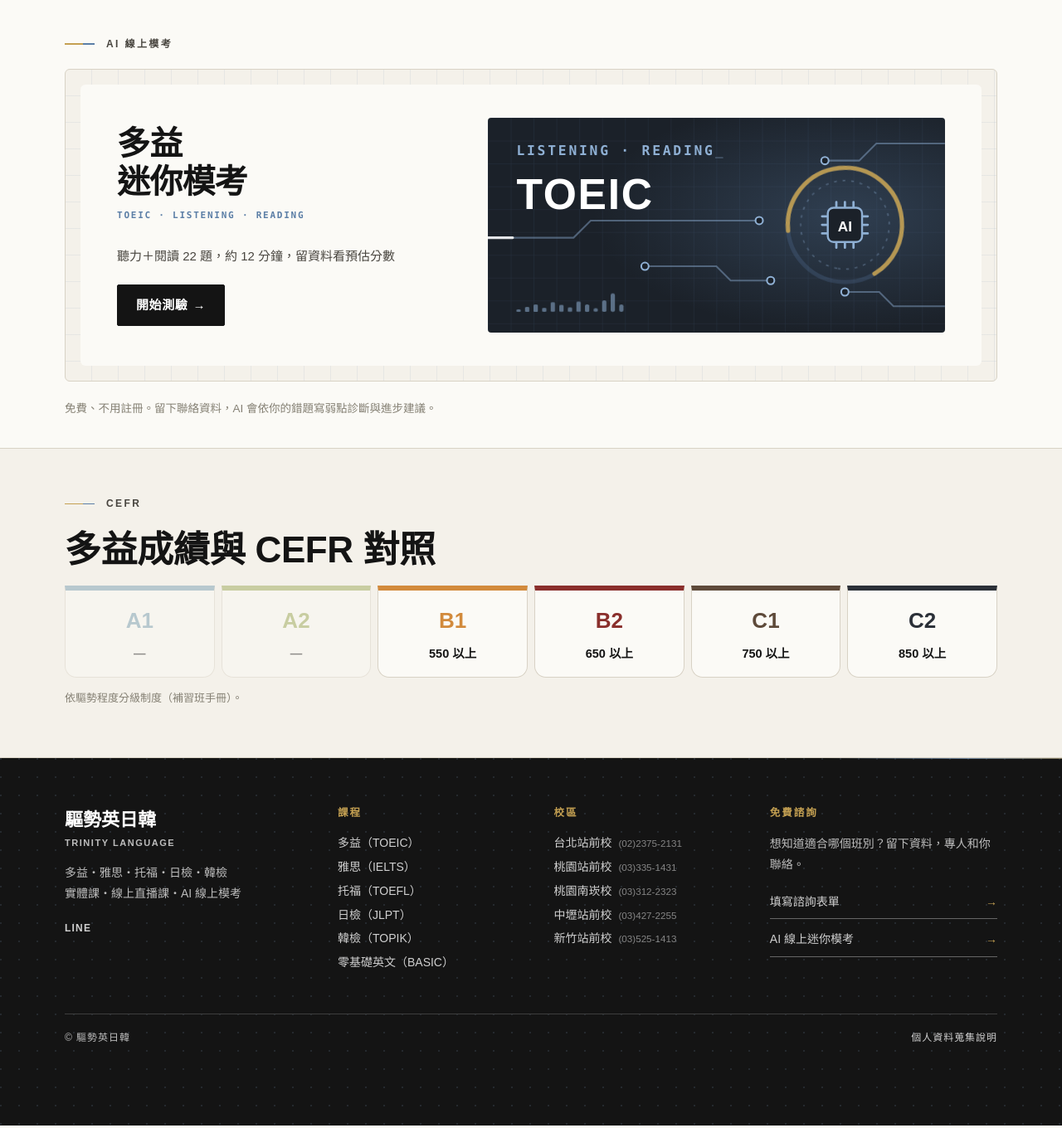
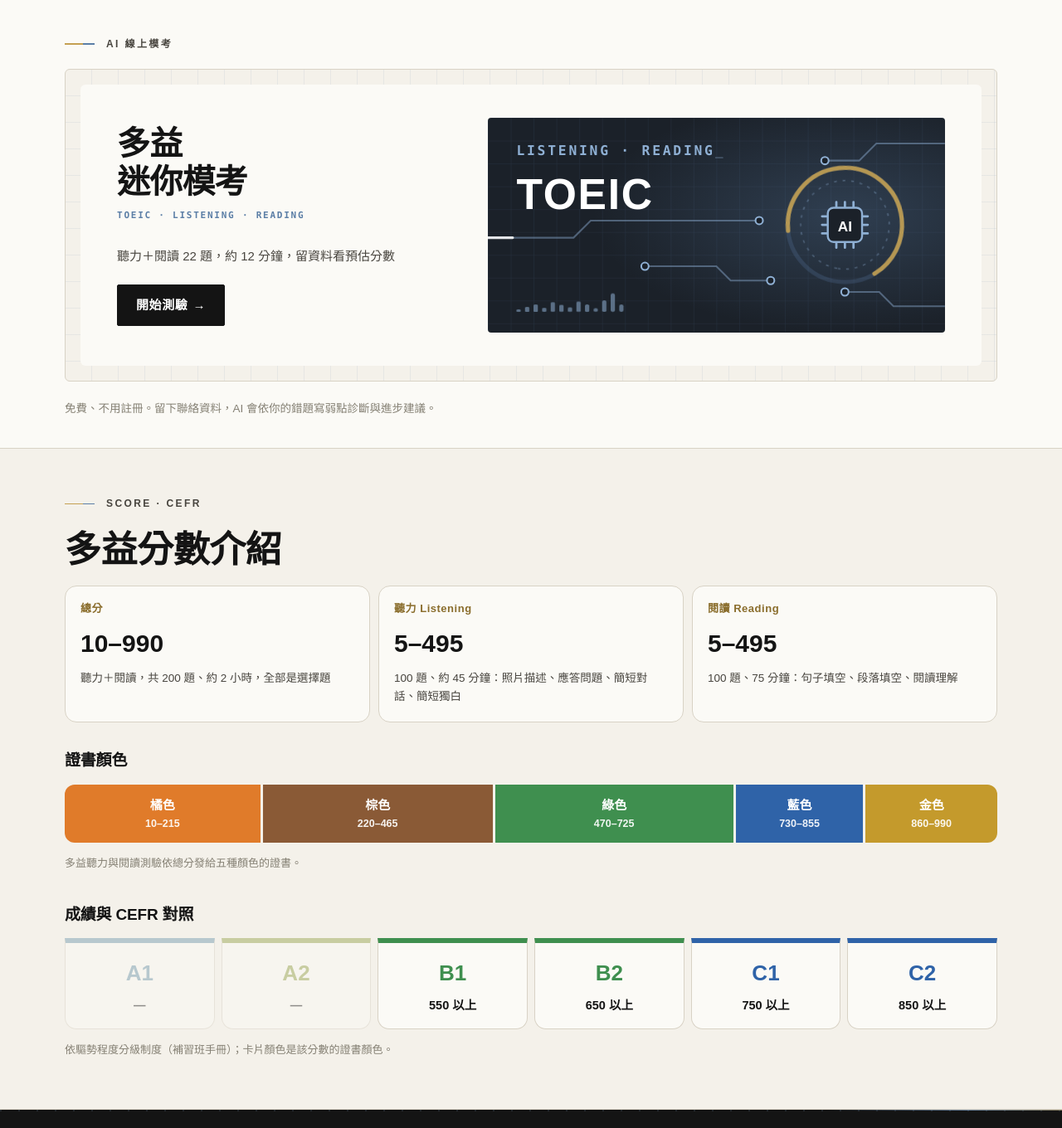
Before and after one commit to sandra960810/cram-school-quiz-system, a Flask app: page /?exam=toeic in a window 1280 px wide. Shown: the part 5140-6500 px from the top of the page at 83% size. Run offline with Flask 3, Linux system fonts and the light colour scheme; some libraries are stand-ins or nearby versions.

Commit message:
多益頁面加上分數介紹與證書顏色：使用者要求 CEFR 對照照多益證書顏色、順便介紹多益分數
總分、聽力、閱讀的分數範圍與題數，加上 ETS 五色證書的分數區間；CEFR 卡片改用該分數對應的證書顏色。

Co-Authored-By: Claude Opus 5.5 <noreply@anthropic.com>
Claude-Session: https://claude.ai/code/session_01RuXmBcdVRtsj6ErDWnQAy6

```diff
--- a/school_site.py
+++ b/school_site.py
@@ -212,7 +212,16 @@ CEFR_EXAMS = [
 # 多益、雅思、托福照補習班手冊「TRINITY 專業程度分級制度」；日檢照日本語能力試驗官方公告：
 # 2025 年 12 月起合格者的成績單附 CEFR 參考等級（jpf.go.jp 2026-01 公告，依總分）。韓檢官方沒有公布 CEFR 對照，不放
 CEFR_BY_EXAM = {
-    "toeic": {"cells": ["", "", "550 以上", "650 以上", "750 以上", "850 以上"], "src": "依驅勢程度分級制度（補習班手冊）"},
+    "toeic": {"cells": ["", "", "550 以上", "650 以上", "750 以上", "850 以上"], "src": "依驅勢程度分級制度（補習班手冊）",
+              # 卡片顏色照多益證書顏色（依該格的分數落在哪個顏色；2026-11 使用者要求「對照多益證書顏色」）
+              "colors": ["", "", "green", "green", "blue", "blue"],
+              # 多益分數介紹（2026-11 使用者要求「順便做多益分數介紹」）：ETS 官方的聽力與閱讀測驗架構與證書顏色
+              "title": "多益分數介紹",
+              "parts": [("總分", "10–990", "聽力＋閱讀，共 200 題、約 2 小時，全部是選擇題"),
+                        ("聽力 Listening", "5–495", "100 題、約 45 分鐘：照片描述、應答問題、簡短對話、簡短獨白"),
+                        ("閱讀 Reading", "5–495", "100 題、75 分鐘：句子填空、段落填空、閱讀理解")],
+              "cert": [("橘色", 10, 215, "orange"), ("棕色", 220, 465, "brown"), ("綠色", 470, 725, "green"),
+                       ("藍色", 730, 855, "blue"), ("金色", 860, 990, "gold")]},
     "ielts": {"cells": ["", "", "4 以上", "4.5～5 以上", "5.5～6 以上", "7 以上"], "src": "依驅勢程度分級制度（補習班手冊）"},
     "toefl": {"cells": ["", "", "38 以上", "61 以上", "71 以上", "100 以上"], "src": "依驅勢程度分級制度（補習班手冊）"},
     "basic": {"cells": ["LEVEL 1 基礎\n自然發音・生活字彙", "LEVEL 2 初級\n生活會話・初級文法", "", "", "", ""],
--- a/static/site.css
+++ b/static/site.css
@@ -1156,3 +1156,25 @@ html { scroll-behavior: smooth; }
 .h-pg-grid > li > p + p { margin-top: 8px; }
 .h-pg-grid { grid-auto-flow: dense; }
 .h-pg-grid > li.is-full { grid-column: 1 / -1; }   /* 雅思第 08 點單獨一列時拉滿整排，不會只剩一張靠左 */
+
+/* 多益分數介紹與證書顏色（2026-11 使用者要求「對照多益證書顏色」「順便做多益分數介紹」） */
+.h-score { list-style: none; margin: 10px 0 0; padding: 0; display: grid; grid-template-columns: repeat(3, minmax(0, 1fr)); gap: 10px; }
+.h-score li { background: var(--brand-paper); border: 1px solid var(--brand-line); border-radius: 14px; padding: 16px 18px 18px; }
+.h-score span { display: block; font-size: 13px; font-weight: 800; letter-spacing: .04em; color: var(--brand-gold-ink); }
+.h-score b { display: block; margin: 4px 0 6px; font-size: 30px; font-weight: 900; color: var(--brand-ink); font-variant-numeric: tabular-nums; }
+.h-score small { display: block; font-size: 13.5px; line-height: 1.7; color: var(--brand-ink-2); }
+.h-cert { margin: 30px 0 34px; }
+.h-cert-t { margin: 0 0 12px; font-size: 19px; font-weight: 900; color: var(--brand-ink); }
+.h-cert-bar { list-style: none; margin: 0; padding: 0; display: flex; gap: 3px; }
+.h-cert-bar li { min-width: 0; padding: 12px 10px; background: var(--c); color: #fff; text-align: center; }
+.h-cert-bar li:first-child { border-radius: 12px 0 0 12px; }
+.h-cert-bar li:last-child { border-radius: 0 12px 12px 0; }
+.h-cert-bar b { display: block; font-size: 15px; font-weight: 900; }
+.h-cert-bar em { display: block; font-style: normal; font-size: 12.5px; font-weight: 700; opacity: .92; font-variant-numeric: tabular-nums; }
+@media (max-width: 760px) {
+    .h-score { grid-template-columns: 1fr; }
+    .h-cert-bar { flex-direction: column; }
+    .h-cert-bar li { flex: none !important; display: flex; justify-content: space-between; border-radius: 0 !important; }
+    .h-cert-bar li:first-child { border-radius: 12px 12px 0 0 !important; }
+    .h-cert-bar li:last-child { border-radius: 0 0 12px 12px !important; }
+}
--- a/static/theme.css
+++ b/static/theme.css
@@ -20,6 +20,8 @@
     --brand-ai-50: #e7edf3;
     --brand-tech: #1b2129;       /* 科技感面板的藍黑底（AI 模考卡片：電路線、波形、分數環） */
     /* 程度分級制度長條圖（照補習班手冊的六色，彩度調低配米白底） */
+    /* 多益證書顏色（ETS 官方：橘 10–215、棕 220–465、綠 470–725、藍 730–855、金 860–990），2026-11 使用者要求多益 CEFR 對照照證書顏色 */
+    --toeic-orange: #e07b2a; --toeic-brown: #8a5a36; --toeic-green: #3f8f4f; --toeic-blue: #2f63a8; --toeic-gold: #c49a2c;
     --lv1: #6f97ad; --lv2: #94a24a; --lv3: #d28a3c; --lv4: #8a2f2c; --lv5: #5e4a3a; --lv6: #2b3038;
     /* 主色：紫色學院風。按鈕、連結、標題橫幅、選取狀態 */
     --primary: #4a2d7f;
--- a/templates/site/_m.html
+++ b/templates/site/_m.html
@@ -167,18 +167,34 @@
 {% if data %}
 <section class="h-cefr1" id="cefr">
     <div class="wrap">
-        <div class="h-sec-head"><p class="s-eyebrow lined">CEFR</p></div>
+        <div class="h-sec-head"><p class="s-eyebrow lined">{{ 'SCORE · CEFR' if data.parts else 'CEFR' }}</p></div>
+        {% if data.parts %}
+        <h2 class="h-big">{{ data.title }}</h2>
+        <ul class="h-score">
+            {% for name, rng, d in data.parts %}<li><span>{{ name }}</span><b>{{ rng }}</b><small>{{ d }}</small></li>{% endfor %}
+        </ul>
+        {% endif %}
+        {% if data.cert %}
+        <div class="h-cert">
+            <h3 class="h-cert-t">證書顏色</h3>
+            <ol class="h-cert-bar">{% for name, lo, hi, col in data.cert %}<li style="--c: var(--toeic-{{ col }}); flex: {{ hi - lo + 5 }}"><b>{{ name }}</b><em>{{ lo }}–{{ hi }}</em></li>{% endfor %}</ol>
+            <p class="h-cefr1-src">多益聽力與閱讀測驗依總分發給五種顏色的證書。</p>
+        </div>
+        <h3 class="h-cert-t">成績與 CEFR 對照</h3>
+        {% else %}
         <h2 class="h-big">{% if c.key == 'basic' %}零基礎英文在程度分級的位置{% else %}{{ c.name }}成績與 CEFR 對照{% endif %}</h2>
+        {% endif %}
         <ol class="h-cefr1-scale">
             {% for lv in ['A1', 'A2', 'B1', 'B2', 'C1', 'C2'] %}
             {% set v = data.cells[loop.index0] %}
-            <li class="{{ 'is-empty' if not v }}" style="--c: var(--lv{{ loop.index }})">
+            {% set col = data.colors[loop.index0] if data.colors else '' %}
+            <li class="{{ 'is-empty' if not v }}" style="--c: {% if col %}var(--toeic-{{ col }}){% else %}var(--lv{{ loop.index }}){% endif %}">
                 <b>{{ lv }}</b>
                 <span>{% if v %}{% for line in v.split('\n') %}{{ line }}{% if not loop.last %}<br>{% endif %}{% endfor %}{% else %}—{% endif %}</span>
             </li>
             {% endfor %}
         </ol>
-        <p class="h-cefr1-src">{{ data.src }}。</p>
+        <p class="h-cefr1-src">{{ data.src }}{% if data.colors %}；卡片顏色是該分數的證書顏色{% endif %}。</p>
     </div>
 </section>
 {% endif %}
```
Also changed, not shown: CLAUDE.md (+1 -1 lines).
